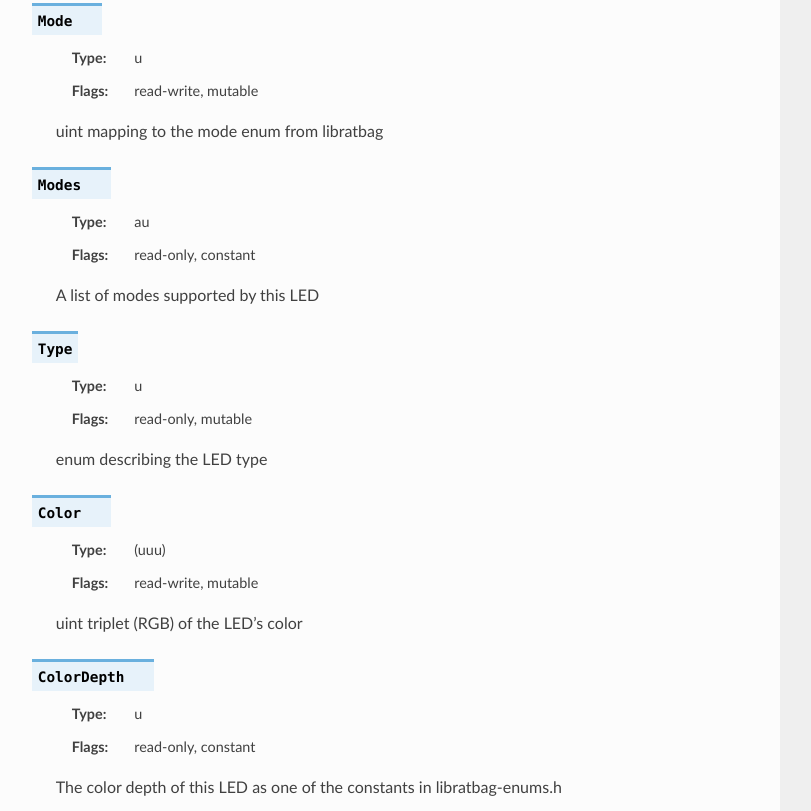
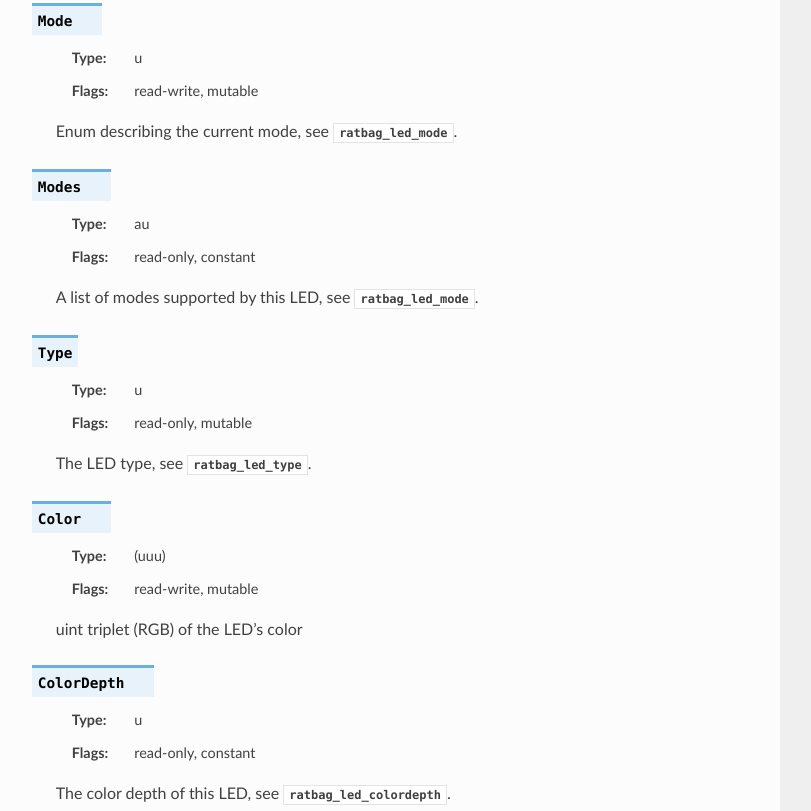
Before and after one commit to libratbag/libratbag.github.io, a plain HTML site: page dbus.html in a window 1280 px wide. Shown: the part 8978-9789 px from the top of the page, without its empty margins (320-1131 px from the left). Drawn offline with Linux system fonts and the light colour scheme.

Commit message:
update docs from 13656b60f75f53b0883fffe4cfcbf6929b9f2dd1

```diff
--- a/dbus.html
+++ b/dbus.html
@@ -910,7 +910,8 @@ for ActionType on the current device</p>
 </tr>
 </tbody>
 </table>
-<p>uint mapping to the mode enum from libratbag</p>
+<p>Enum describing the current mode, see
+<a class="reference internal" href="enums.html#_CPPv315ratbag_led_mode" title="ratbag_led_mode"><code class="xref cpp cpp-enum docutils literal notranslate"><span class="pre">ratbag_led_mode</span></code></a>.</p>
 </dd></dl>
 
 <dl class="attribute">
@@ -926,7 +927,8 @@ for ActionType on the current device</p>
 </tr>
 </tbody>
 </table>
-<p>A list of modes supported by this LED</p>
+<p>A list of modes supported by this LED, see
+<a class="reference internal" href="enums.html#_CPPv315ratbag_led_mode" title="ratbag_led_mode"><code class="xref cpp cpp-enum docutils literal notranslate"><span class="pre">ratbag_led_mode</span></code></a>.</p>
 </dd></dl>
 
 <dl class="attribute">
@@ -942,7 +944,7 @@ for ActionType on the current device</p>
 </tr>
 </tbody>
 </table>
-<p>enum describing the LED type</p>
+<p>The LED type, see <a class="reference internal" href="enums.html#_CPPv315ratbag_led_type" title="ratbag_led_type"><code class="xref cpp cpp-enum docutils literal notranslate"><span class="pre">ratbag_led_type</span></code></a>.</p>
 </dd></dl>
 
 <dl class="attribute">
@@ -974,7 +976,7 @@ for ActionType on the current device</p>
 </tr>
 </tbody>
 </table>
-<p>The color depth of this LED as one of the constants in libratbag-enums.h</p>
+<p>The color depth of this LED, see <a class="reference internal" href="enums.html#_CPPv321ratbag_led_colordepth" title="ratbag_led_colordepth"><code class="xref cpp cpp-enum docutils literal notranslate"><span class="pre">ratbag_led_colordepth</span></code></a>.</p>
 </dd></dl>
 
 <dl class="attribute">
```
Also changed, not shown: _sources/dbus.rst.txt, searchindex.js.
